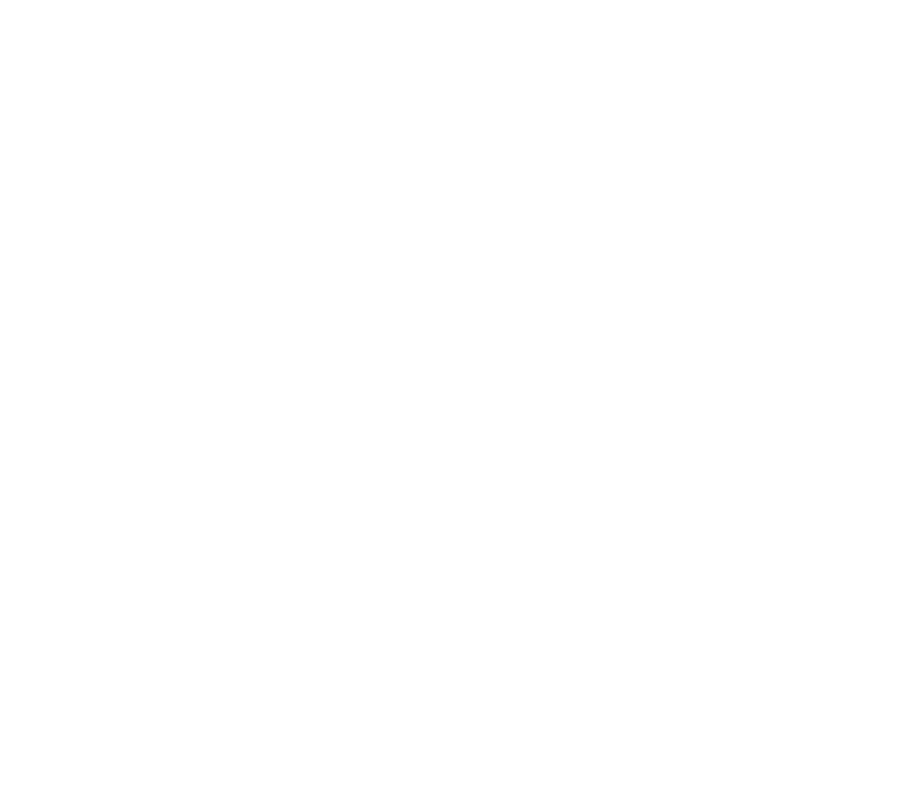
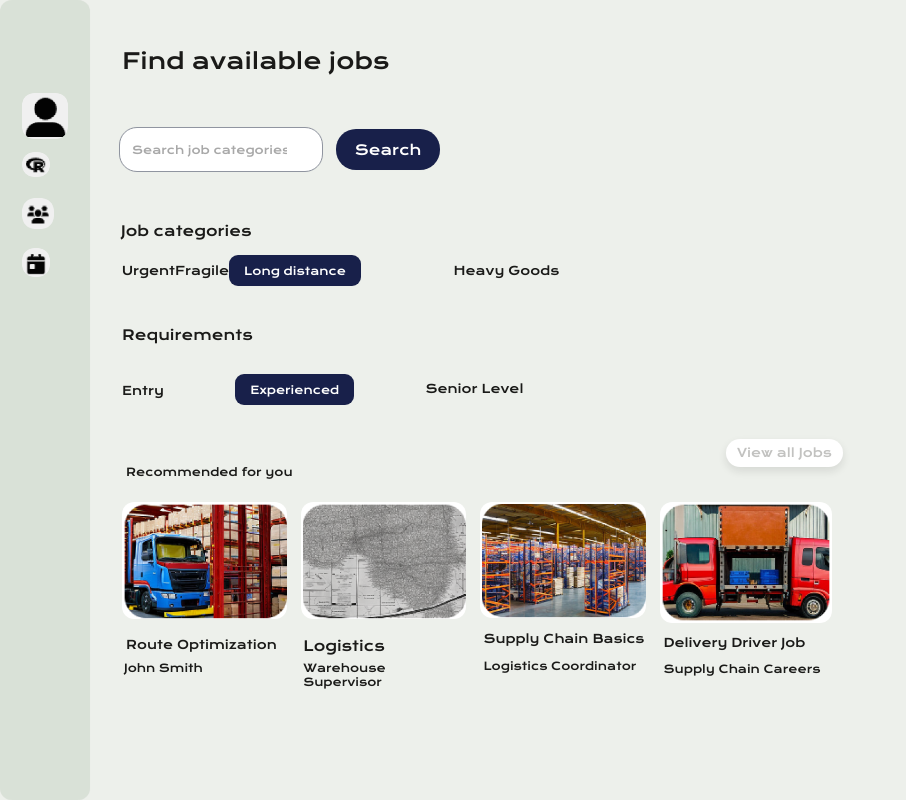
Before and after one commit to ChainFlows/chainflow-frontend-js, a React (Create React App) app: page /Driverfindjob in a window 1280 px wide. Before the commit this address had no page. Shown: the whole page, without its empty margins (0-906 px from the left). Built offline with nearby package versions, Linux system fonts and the light colour scheme.

Commit message:
Add link to Driverfindjob page in DriverDashboard

```diff
--- a/src/pages/Driver/DriverDashboard/index.jsx
+++ b/src/pages/Driver/DriverDashboard/index.jsx
@@ -1,10 +1,10 @@
 import React from "react";
 import { Helmet } from "react-helmet";
-// import { Link } from "react-router-dom";
+import { Link } from "react-router-dom";
 import { Img } from "../../../components/Img";
 import { Text } from "../../../components/Text";
 import { Button } from "../../../components/Button";
-import { Input } from "../../../components/Input"
+import { Input } from "../../../components/Input";
 
 export default function DriverDashboardOnePage() {
   return (
@@ -277,12 +277,14 @@ export default function DriverDashboardOnePage() {
                 <Text as="p" className="mt-[33px] ml-0.5">
                   Choosing the right supplier is crucial for business success
                 </Text>
+                <Link to="/Driverfindjob">
                   <Button
                     size="10xl"
                     className="mt-[29px] !text-blue_gray-900_02 border-gray-600_03 border border-solid min-w-[207px] !rounded-[12px]"
                   >
                     Source Jobs
                   </Button>
+                </Link>
               </div>
               <div className="flex flex-col w-[61%]">
                 <div className="flex flex-row justify-center w-full p-2 bg-white-A700_01 shadow-xs rounded-[12px]">
--- /dev/null
+++ b/src/pages/Driver/Driversfindjob/index.jsx
@@ -0,0 +1,148 @@
+import React from "react";
+import { Helmet } from "react-helmet";
+import { Img } from "../../../components/Img";
+import { Text } from "../../../components/Text";
+import { Button } from "../../../components/Button";
+import { Input } from "../../../components/Input";
+
+import { MenuItem, Menu, Sidebar } from "react-pro-sidebar";
+
+export default function DriversfindjobOnePage() {
+  return (
+    <>
+      <Helmet>
+        <title>dApp Hackthon-Javascript</title>
+        <meta name="description" content="Web site created using create-react-app" />
+      </Helmet>
+      <div className="flex flex-row justify-start items-start w-full gap-[29px] bg-gray-200 shadow-sm">
+        <Sidebar
+          width="90px !important"
+          className="h-screen top-0 bg-gray-400_70 shadow-xs !sticky overflow-auto rounded-[12px]"
+        >
+          <Menu
+            menuItemStyles={{
+              button: {
+                padding: 0,
+                height: "49px !important",
+                paddingLeft: "3px",
+                paddingRight: "3px",
+              },
+            }}
+            className="flex flex-col items-center justify-start w-full mt-[91px] mb-[569px] gap-[42.00px] px-[19px]"
+          >
+            <MenuItem>
+              <Img src="images/img_image_243.png" alt="image243_one" className="w-[49px] object-cover rounded-[12px]" />
+            </MenuItem>
+            <MenuItem>
+              <Img src="images/img_image_240.png" alt="image240_one" className="w-[60%] object-cover rounded-[12px]" />
+            </MenuItem>
+            <MenuItem>
+              <Img src="images/img_image_235.png" alt="image235_one" className="w-[70%] object-cover rounded-[12px]" />
+            </MenuItem>
+            <MenuItem>
+              <Img src="images/img_image_252.png" alt="image252_one" className="w-[28px] object-cover rounded-[12px]" />
+            </MenuItem>
+          </Menu>
+        </Sidebar>
+        <div className="flex flex-row justify-start w-[56%] mt-[47px]">
+          <div className="flex flex-col items-start justify-start w-full">
+            <Text size="7xl" as="p" className="ml-[3px]">
+              Find available jobs
+            </Text>
+            <div className="flex flex-row justify-start items-center mt-[52px] gap-[13px]">
+              <Input
+                color="white_A700_01"
+                size="xl"
+                name="search"
+                placeholder="Search job categories"
+                className="w-[77%] border-gray-500_03 border border-solid rounded-[18px]"
+              />
+              <Button color="blue_gray_900_02" size="8xl" className="min-w-[104px] rounded-[20px]">
+                Search
+              </Button>
+            </div>
+            <Text size="3xl" as="p" className="mt-[50px] ml-0.5">
+              Job categories
+            </Text>
+            <div className="flex flex-row justify-between items-center w-[61%] mt-[15px] ml-[3px]">
+              <div className="flex flex-row justify-between items-center w-auto">
+                <Text size="2xl" as="p">
+                  Urgent
+                </Text>
+                <Text size="2xl" as="p">
+                  Fragile
+                </Text>
+                <Button color="blue_gray_900_02" size="lg" className="min-w-[127px] !rounded-[9px]">
+                  Long distance
+                </Button>
+              </div>
+              <Text size="2xl" as="p">
+                Heavy Goods
+              </Text>
+            </div>
+            <Text size="3xl" as="p" className="mt-10 ml-[3px]">
+              Requirements
+            </Text>
+            <div className="flex flex-row justify-between items-start w-[56%] mt-[30px] ml-[3px]">
+              <Text size="2xl" as="p" className="mt-[9px]">
+                Entry
+              </Text>
+              <Button color="blue_gray_900_02" size="lg" className="min-w-[113px] !rounded-[9px]">
+                Experienced
+              </Button>
+              <Text size="2xl" as="p" className="mt-[7px]">
+                Senior Level
+              </Text>
+            </div>
+            <div className="flex flex-row justify-between items-start w-full mt-[34px] ml-[7px]">
+              <Text as="p" className="mt-[26px]">
+                Recommended for you
+              </Text>
+              <Button size="md" className="mb-[11px] !text-gray-400_02 !shadow-xl min-w-[117px] rounded-[14px]">
+                View all Jobs
+              </Button>
+            </div>
+            <div className="flex flex-row w-[99%] mt-[23px] ml-[3px] gap-3.5">
+              <div className="flex flex-col items-start justify-start w-[24%]">
+                <Img src="images/img_image_244.png" alt="route" className="w-full object-cover rounded-[12px]" />
+                <Text size="2xl" as="p" className="mt-[18px] ml-1">
+                  Route Optimization
+                </Text>
+                <Text as="p" className="mt-[9px] ml-0.5">
+                  John Smith
+                </Text>
+              </div>
+              <div className="flex flex-col items-start justify-start w-[24%]">
+                <Img src="images/img_image_237.png" alt="image237_one" className="w-full object-cover rounded-[12px]" />
+                <Text size="3xl" as="p" className="mt-[18px] ml-0.5">
+                  Logistics
+                </Text>
+                <Text as="p" className="mt-1.5 ml-0.5">
+                  Warehouse Supervisor
+                </Text>
+              </div>
+              <div className="flex flex-col items-start justify-start w-[24%] gap-[13px]">
+                <Img src="images/img_image_246.png" alt="image246_one" className="w-full object-cover rounded-[12px]" />
+                <Text size="2xl" as="p" className="ml-[3px]">
+                  Supply Chain Basics
+                </Text>
+                <Text as="p" className="ml-[3px]">
+                  Logistics Coordinator
+                </Text>
+              </div>
+              <div className="flex flex-col items-start justify-start w-[25%] gap-3">
+                <Img src="images/img_image_242.png" alt="image242_one" className="w-full object-cover rounded-[12px]" />
+                <Text size="2xl" as="p" className="ml-1">
+                  Delivery Driver Job
+                </Text>
+                <Text as="p" className="ml-1">
+                  Supply Chain Careers
+                </Text>
+              </div>
+            </div>
+          </div>
+        </div>
+      </div>
+    </>
+  );
+}
```
Also changed, not shown: src/Routes.jsx (+18 -14 lines). Lines whose indentation alone changed are shown as unchanged.
